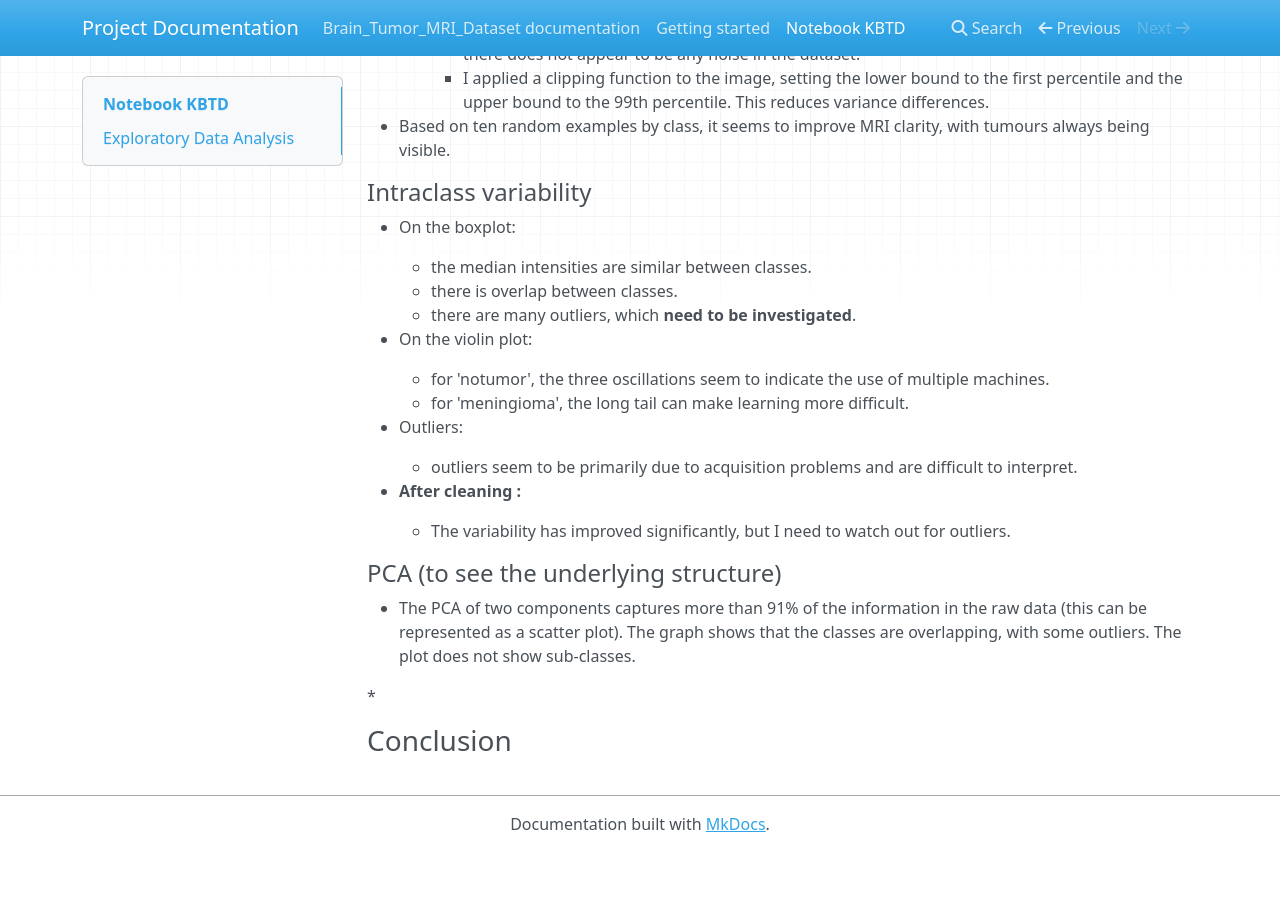
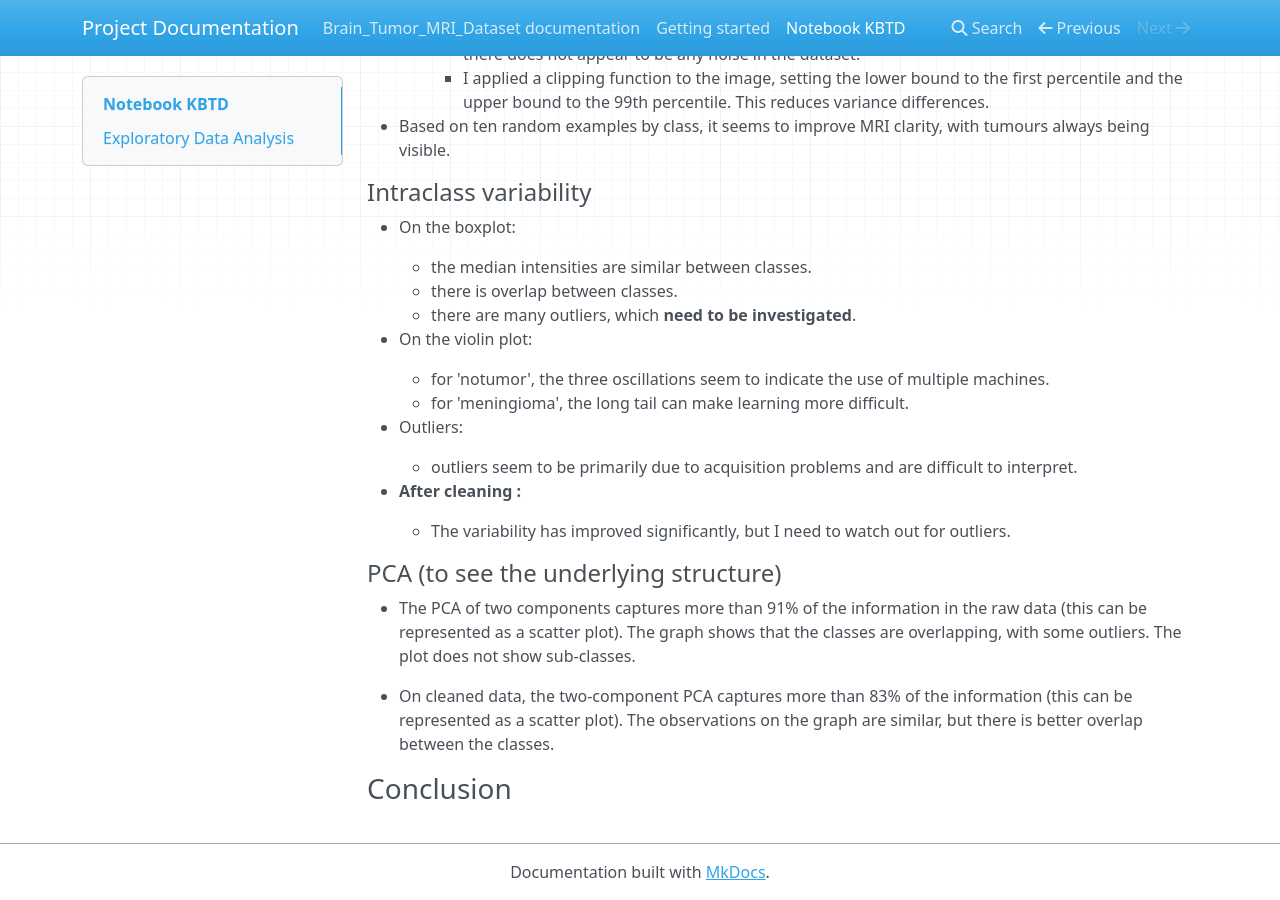
Before and after one commit to Jeremy-Duval-PhD/Brain_Tumor_MRI_Dataset, an MkDocs documentation site: the page built from docs/docs/notebook.md, in a window 1280 px wide and 900 px high, scrolled down 2054 px. Built offline with MkDocs 1.6.1, drawn with Linux system fonts in a browser that asks for light colours; nearby versions of some CDN libraries; before the commit the page ends 2906 px from its top, so only the background shows below that.

Commit message:
WIP: EDA: PCA on cleaned data

```diff
--- a/docs/docs/notebook.md
+++ b/docs/docs/notebook.md
@@ -108,6 +108,6 @@ The view is almost completely axial (from the top). There are a maximum of ten c
 
 * The PCA of two components captures more than 91% of the information in the raw data (this can be represented as a scatter plot). The graph shows that the classes are overlapping, with some outliers. The plot does not show sub-classes.
 
-*
+* On cleaned data, the two-component PCA captures more than 83% of the information (this can be represented as a scatter plot). The observations on the graph are similar, but there is better overlap between the classes.
 
 ### Conclusion
```
